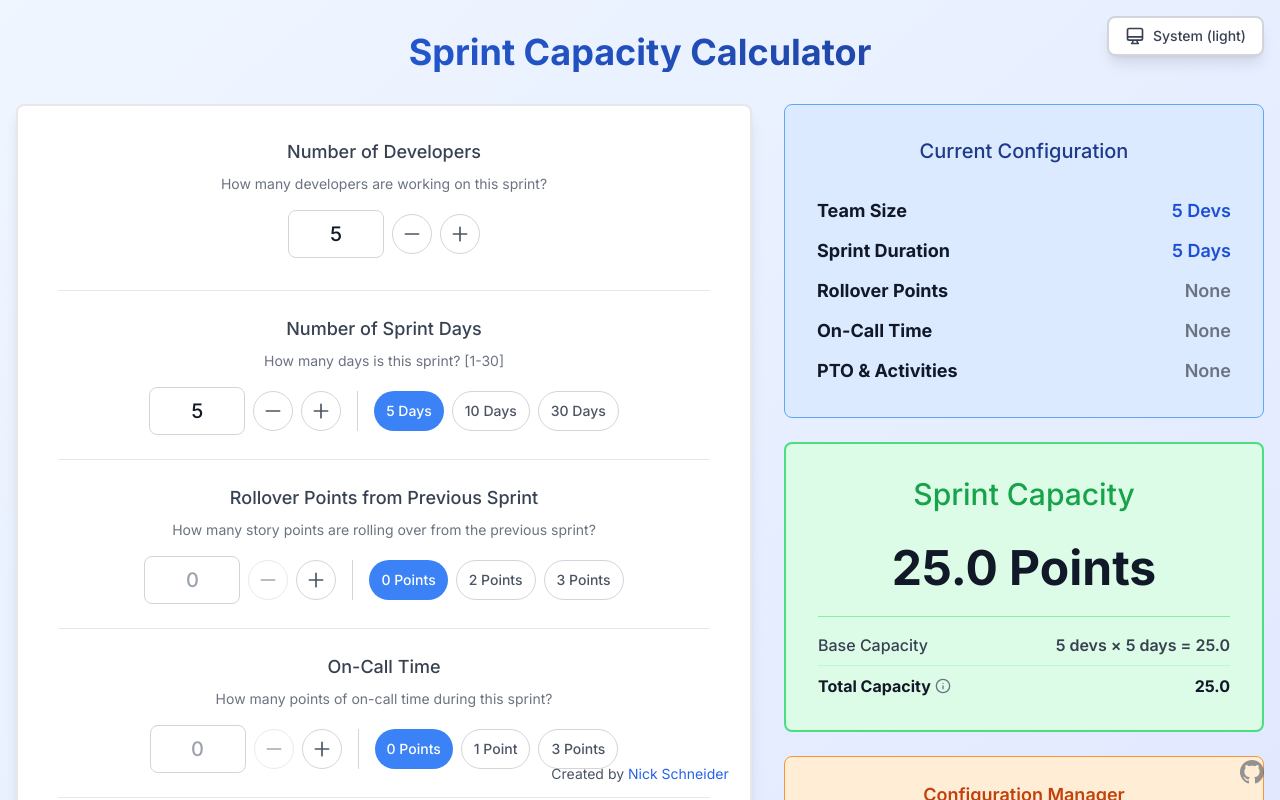
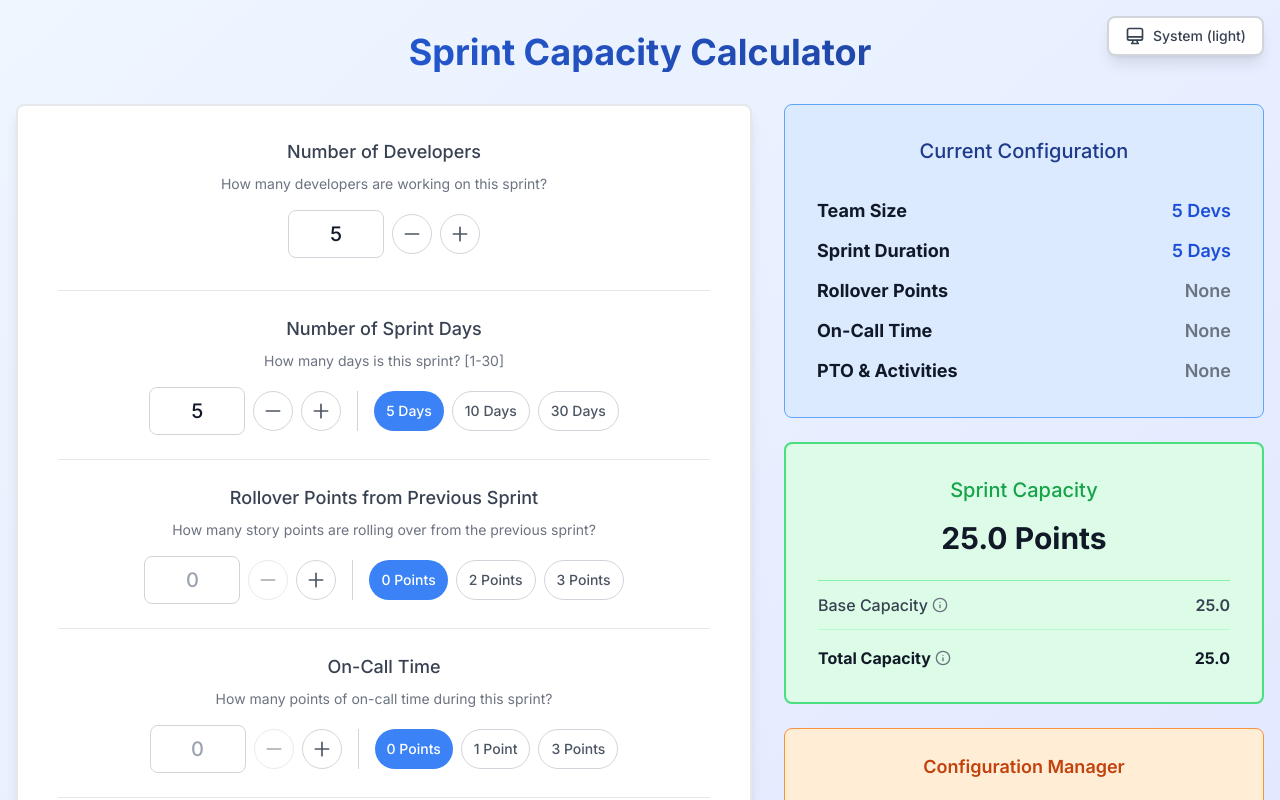
Before and after one commit to CampAsAChamp/sprint-planner, a Next.js app: page / in a window 1280 px wide. Shown: the top 800 px of the page. Built offline with nearby package versions, Linux system fonts and the light colour scheme.

Commit message:
Refactor Footer and GitHubLogo components for improved layout; adjust SprintCapacityOutput for better accessibility and visual clarity, including tooltip enhancements and spacing adjustments.

```diff
--- a/app/components/layout/Footer.tsx
+++ b/app/components/layout/Footer.tsx
@@ -2,8 +2,10 @@ import GitHubLogo from './GitHubLogo'
 
 export default function Footer() {
   return (
-    <footer className="fixed bottom-4 left-0 right-0 text-center text-sm text-gray-600 dark:text-gray-400 z-50">
-      <GitHubLogo />
+    <footer className="relative mt-8 mb-4 text-center text-sm text-gray-600 dark:text-gray-400">
+      <div className="absolute bottom-0 right-4">
+        <GitHubLogo />
+      </div>
       Created by{' '}
       <a
         href="https://github.com/CampAsAChamp"
--- a/app/components/layout/GitHubLogo.tsx
+++ b/app/components/layout/GitHubLogo.tsx
@@ -12,7 +12,7 @@ export default function GitHubLogo({ className = '' }: GitHubLogoProps) {
       href="https://github.com/campasachamp/sprint-planner"
       target="_blank"
       rel="noopener noreferrer"
-      className={`fixed bottom-4 right-4 z-50 opacity-60 hover:opacity-100 transition-opacity duration-200 ${className}`}
+      className={`inline-block opacity-60 hover:opacity-100 transition-opacity duration-200 ${className}`}
       aria-label="View source code on GitHub"
     >
       <svg
--- a/app/components/sprint/SprintCapacityOutput.tsx
+++ b/app/components/sprint/SprintCapacityOutput.tsx
@@ -96,20 +96,36 @@ export default function SprintCapacityOutput({
 
   return (
     <div className={`rounded-lg p-4 sm:p-6 lg:p-8 mt-6 transition-all duration-200 ${getContainerClasses()}`}>
-      <h3 className={`text-xl sm:text-2xl lg:text-3xl font-medium mb-4 sm:mb-6 lg:mb-8 transition-colors duration-200 ${getTitleClasses()}`} style={{textAlign: 'center'}}>
+      <h3 className={`text-xl font-medium mb-4 transition-colors duration-200 ${getTitleClasses()}`} style={{textAlign: 'center'}}>
         Sprint Capacity
       </h3>
       <div className="text-center">
-        <div className={`text-3xl sm:text-4xl lg:text-5xl font-bold mb-4 transition-colors duration-200 ${getCapacityClasses()}`}>
+        <output className={`text-2xl sm:text-3xl lg:text-3xl font-bold mb-4 transition-colors duration-200 ${getCapacityClasses()}`}>
           {currentCapacity.toFixed(1)} Points
-        </div>
+        </output>
 
         {/* Breakdown Section */}
-        <div className="mt-6 pt-4 border-t border-green-300 dark:border-green-700">
-          <div className="space-y-2 text-sm sm:text-base">
+        <div className="mt-6 pt-3 border-t border-green-300 dark:border-green-700">
+          <div className="space-y-3 text-sm sm:text-base">
             <div className="flex justify-between items-center text-gray-700 dark:text-gray-300">
-              <span className="font-medium">Base Capacity</span>
-              <span className="font-semibold">{teamMembers} dev{teamMembers !== 1 ? 's' : ''} × {sprintDays} day{sprintDays !== 1 ? 's' : ''} = {baseCapacity.toFixed(1)}</span>
+              <span className="font-medium flex items-center gap-1">
+                Base Capacity
+                <span className="relative group">
+                  <svg
+                    className="w-4 h-4 text-gray-500 dark:text-gray-400 cursor-help"
+                    fill="none"
+                    stroke="currentColor"
+                    viewBox="0 0 24 24"
+                  >
+                    <circle cx="12" cy="12" r="10" strokeWidth="2"/>
+                    <path strokeLinecap="round" strokeLinejoin="round" strokeWidth="2" d="M12 16v-4m0-4h.01"/>
+                  </svg>
+                  <span className="absolute bottom-full left-1/2 -translate-x-1/2 mb-2 px-3 py-2 bg-gray-900 dark:bg-gray-700 text-white text-xs rounded-lg opacity-0 group-hover:opacity-100 transition-opacity whitespace-nowrap pointer-events-none z-10">
+                    {teamMembers} dev{teamMembers !== 1 ? 's' : ''} × {sprintDays} day{sprintDays !== 1 ? 's' : ''} = {baseCapacity.toFixed(1)}
+                  </span>
+                </span>
+              </span>
+              <span className="font-semibold">{baseCapacity.toFixed(1)}</span>
             </div>
             {rolloverPoints > 0 && (
               <div className="flex justify-between items-center text-gray-700 dark:text-gray-300">
@@ -131,7 +147,7 @@ export default function SprintCapacityOutput({
             )}
             {rolloverPoints > 0 && (
               <>
-                <div className="flex justify-between items-center pt-2 border-t border-green-200 dark:border-green-800">
+                <div className="flex justify-between items-center mt-4 pt-4 border-t border-green-200 dark:border-green-800">
                   <span className="font-bold text-gray-900 dark:text-white">New Points (excluding on-call)</span>
                   <span className="font-bold text-gray-900 dark:text-white">
                     {newPoints.toFixed(1)}
@@ -145,7 +161,7 @@ export default function SprintCapacityOutput({
                 </div>
               </>
             )}
-            <div className="flex justify-between items-center pt-2 border-t border-green-200 dark:border-green-800">
+            <div className="flex justify-between items-center mt-4 pt-4 border-t border-green-200 dark:border-green-800">
               <span className="font-bold text-gray-900 dark:text-white flex items-center gap-1">
                 Total Capacity
                 <span className="relative group">
```
